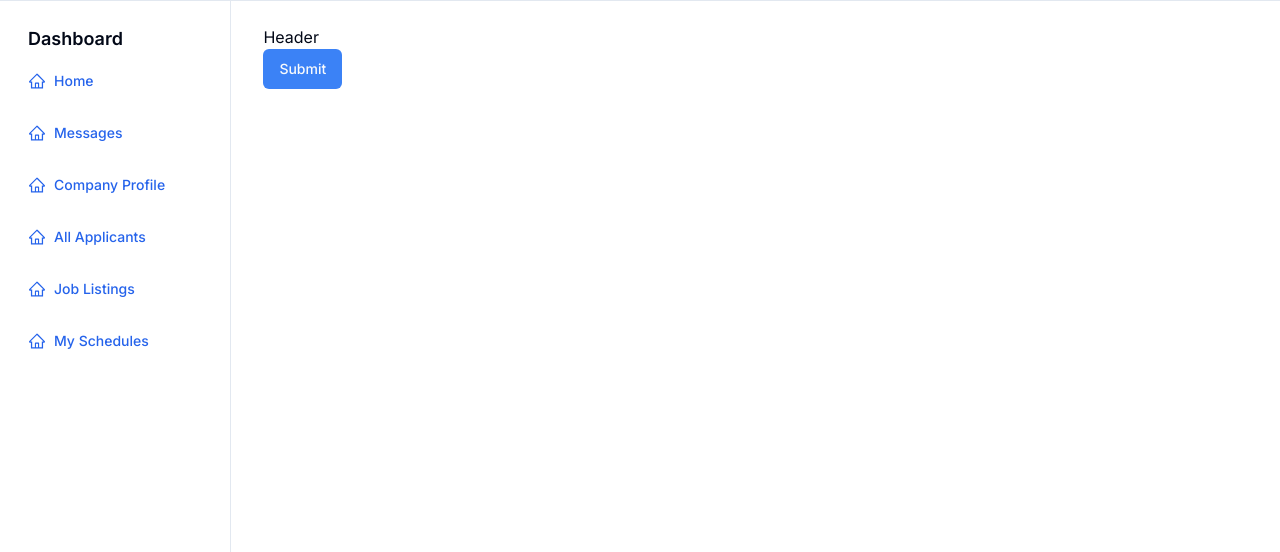
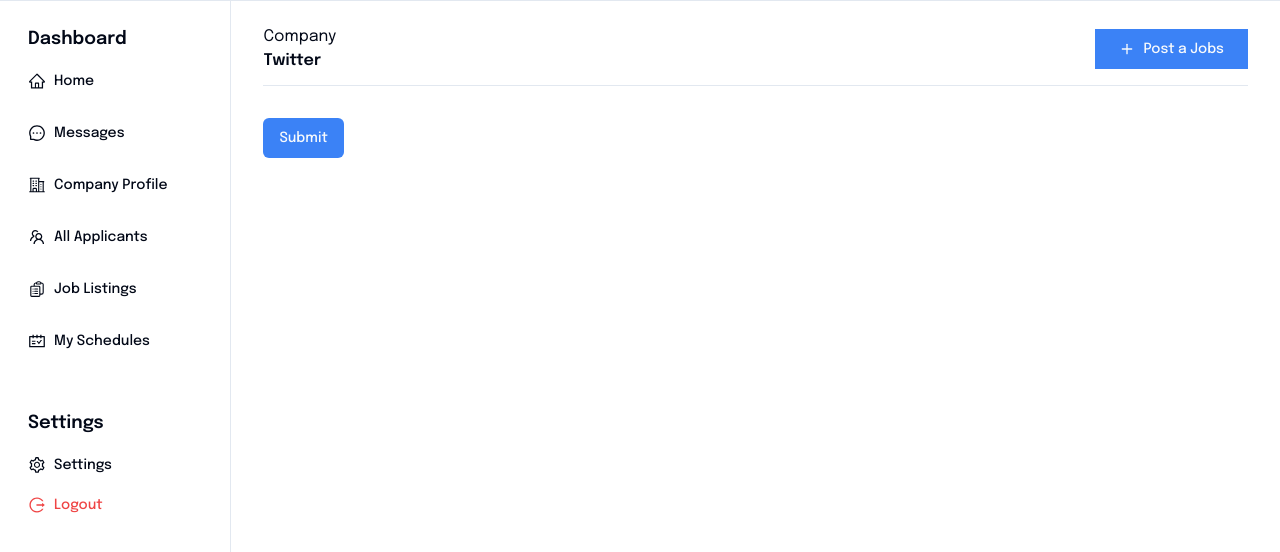
Before and after one commit to glng-swndru/altocumulus-dashboard-job, a Next.js app: page / in a window 1280 px wide. Shown: the top 552 px of the page. Built offline with nearby package versions, Linux system fonts and the light colour scheme.

Commit message:
slicing sidebar & Header

```diff
--- a/src/app/layout.tsx
+++ b/src/app/layout.tsx
@@ -1,9 +1,10 @@
 import type { Metadata } from "next";
-import { Inter } from "next/font/google";
+import { Epilogue } from "next/font/google";
 import "./globals.css";
 import Sidebar from "@/components/layouts/Sidebar";
+import Header from "@/components/layouts/Header";
 
-const inter = Inter({ subsets: ["latin"] });
+const epilogue = Epilogue({ subsets: ["latin"] });
 
 export const metadata: Metadata = {
   title: "Create Next App",
@@ -17,7 +18,7 @@ export default function RootLayout({
 }>) {
   return (
     <html lang="en">
-      <body className={inter.className}>
+      <body className={epilogue.className}>
         <main>
           <div className="border-t">
             <div className="bg-background">
@@ -27,7 +28,7 @@ export default function RootLayout({
                 </div>
                 <div className="col-span-3 overflow-auto lg:col-span-5 lg:border-l w-[82%]">
                   <div className="px-6 py-6 lg:px-8">
-                    <div>Header</div>
+                    <Header />
                     {children}
                   </div>
                 </div>
--- /dev/null
+++ b/src/components/layouts/Header/index.tsx
@@ -0,0 +1,24 @@
+import { Button } from "@/components/ui/button";
+import { PlusIcon } from "lucide-react";
+import React, { FC } from "react";
+
+interface HeaderProps {}
+
+const Header: FC<HeaderProps> = ({}) => {
+  return (
+    <div className="pb-3 mb-8 border-b border-border flex flex-row items-center justify-between">
+      <div>
+        <div>Company</div>
+        <div className="font-semibold">Twitter</div>
+      </div>
+      <div>
+        <Button className="rounded-none py-3 px-6">
+          <PlusIcon className="mr-2 w-4 h-4" />
+          Post a Jobs
+        </Button>
+      </div>
+    </div>
+  );
+};
+
+export default Header;
--- a/src/components/layouts/Sidebar/index.tsx
+++ b/src/components/layouts/Sidebar/index.tsx
@@ -1,50 +1,94 @@
-import { Button } from '@/components/ui/button';
-import React, { FC } from 'react'
+import { Button } from "@/components/ui/button";
+import React, { FC } from "react";
 
-import { AiOutlineHome } from "react-icons/ai";
+import {
+  AiOutlineHome,
+  AiOutlineMessage,
+  AiOutlineTeam,
+  AiOutlineSchedule,
+  AiOutlineSetting,
+  AiOutlineLogout,
+} from "react-icons/ai";
+import {
+  HiOutlineBuildingOffice2,
+  HiOutlineClipboardDocumentList,
+} from "react-icons/hi2";
 
-interface SidebarProps {
+interface SidebarProps {}
 
-}
-
-const Sidebar: FC<SidebarProps> = ({  }) => {
+const Sidebar: FC<SidebarProps> = ({}) => {
   return (
-    <div className='pb-12 min-h-screen'>
-        <div className='space-y-4 py-4'>
-            <div className='px-3 py-2'>
-                <h2 className='mb-2 px-4 text-lg font-semibold'>
-                    Dashboard
-                </h2>
-                <div className='space-y-3'>
-                    <Button variant={'ghost'} className='w-full justify-start rounded-none text-primary hover:text-primary'>
-                        <AiOutlineHome className='mr-2 text-lg'/>
+    <div className="pb-12 min-h-screen">
+      <div className="space-y-4 py-4">
+        <div className="px-3 py-2">
+          <h2 className="mb-2 px-4 text-lg font-semibold">Dashboard</h2>
+          <div className="space-y-3">
+            <Button
+              variant={"ghost"}
+              className="w-full justify-start rounded-none hover:text-primary"
+            >
+              <AiOutlineHome className="mr-2 text-lg" />
               Home
             </Button>
-                    <Button variant={'ghost'} className='w-full justify-start rounded-none text-primary hover:text-primary'>
-                        <AiOutlineHome className='mr-2 text-lg'/>
+            <Button
+              variant={"ghost"}
+              className="w-full justify-start rounded-none hover:text-primary"
+            >
+              <AiOutlineMessage className="mr-2 text-lg" />
               Messages
             </Button>
-                    <Button variant={'ghost'} className='w-full justify-start rounded-none text-primary hover:text-primary'>
-                        <AiOutlineHome className='mr-2 text-lg'/>
+            <Button
+              variant={"ghost"}
+              className="w-full justify-start rounded-none hover:text-primary"
+            >
+              <HiOutlineBuildingOffice2 className="mr-2 text-lg" />
               Company Profile
             </Button>
-                    <Button variant={'ghost'} className='w-full justify-start rounded-none text-primary hover:text-primary'>
-                        <AiOutlineHome className='mr-2 text-lg'/>
+            <Button
+              variant={"ghost"}
+              className="w-full justify-start rounded-none hover:text-primary"
+            >
+              <AiOutlineTeam className="mr-2 text-lg" />
               All Applicants
             </Button>
-                    <Button variant={'ghost'} className='w-full justify-start rounded-none text-primary hover:text-primary'>
-                        <AiOutlineHome className='mr-2 text-lg'/>
+            <Button
+              variant={"ghost"}
+              className="w-full justify-start rounded-none hover:text-primary"
+            >
+              <HiOutlineClipboardDocumentList className="mr-2 text-lg" />
               Job Listings
             </Button>
-                    <Button variant={'ghost'} className='w-full justify-start rounded-none text-primary hover:text-primary'>
-                        <AiOutlineHome className='mr-2 text-lg'/>
+            <Button
+              variant={"ghost"}
+              className="w-full justify-start rounded-none hover:text-primary"
+            >
+              <AiOutlineSchedule className="mr-2 text-lg" />
               My Schedules
             </Button>
           </div>
         </div>
       </div>
+      <div className="space-y-4 py-4">
+        <div className="px-3 py-2">
+          <h2 className="mb-2 px-4 text-lg font-semibold">Settings</h2>
+          <Button
+            variant={"ghost"}
+            className="w-full justify-start rounded-none hover:text-primary"
+          >
+            <AiOutlineSetting className="mr-2 text-lg" />
+            Settings
+          </Button>
+          <Button
+            variant={"ghost"}
+            className="w-full text-red-500 hover:bg-red-200 hover:text-red-500 justify-start rounded-none"
+          >
+            <AiOutlineLogout className="mr-2 text-lg" />
+            Logout
+          </Button>
         </div>
-  )
-}
+      </div>
+    </div>
+  );
+};
 
 export default Sidebar;
```
Lines whose indentation alone changed are shown as unchanged.
